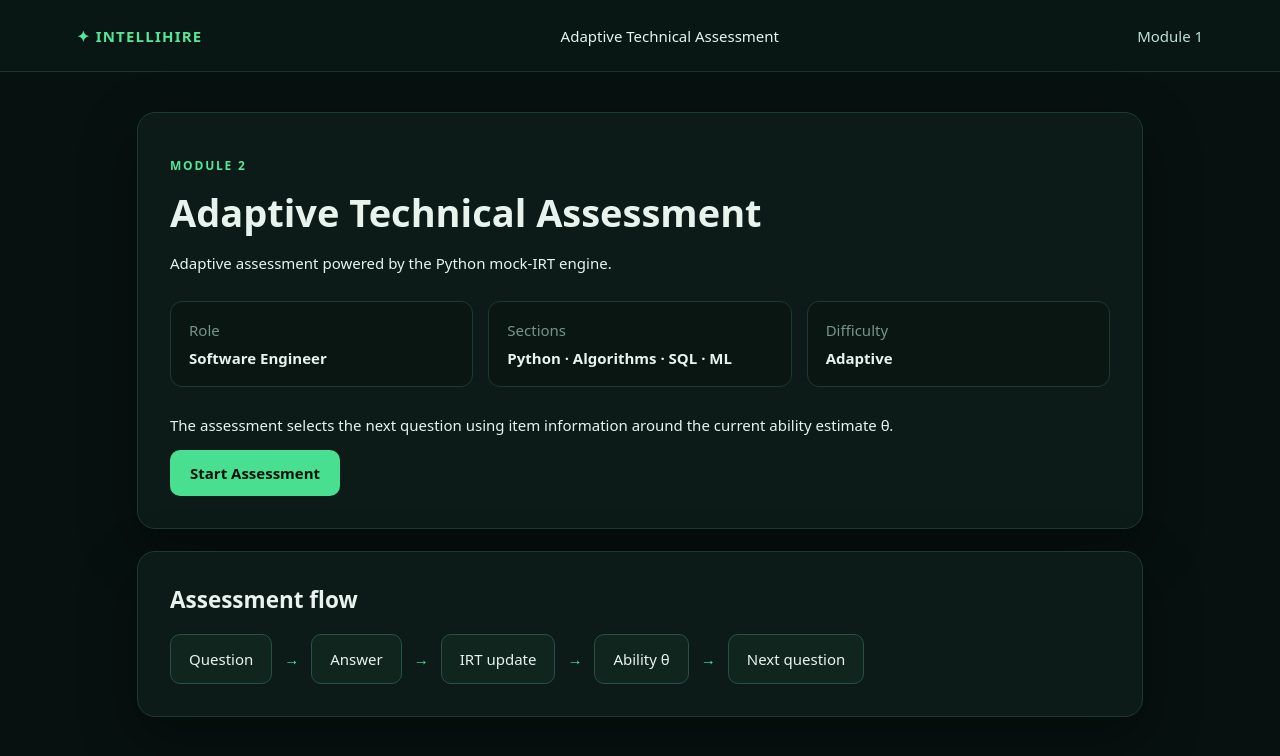
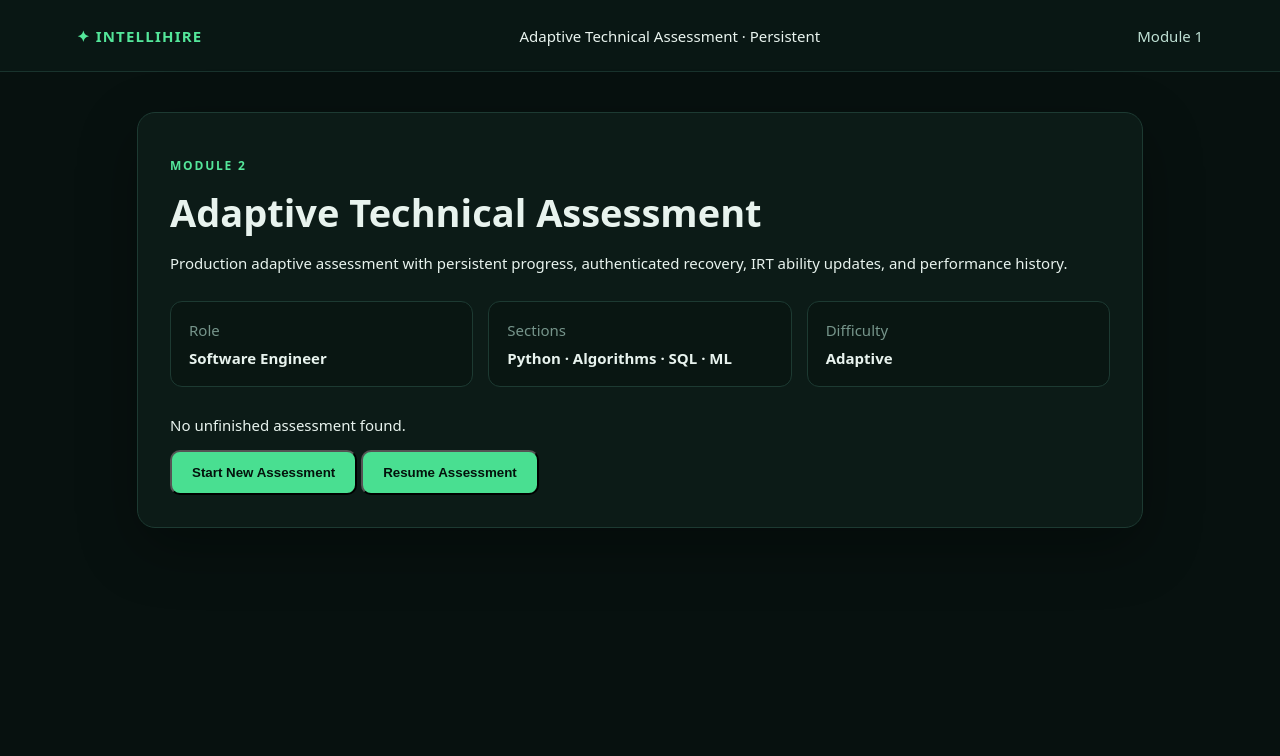
Before and after one commit to Student-Cybrarians/intellihire-v2, a Flask app: template templates/module2.html in a window 1280 px wide. Shown: the top 756 px of the page. Run offline with Flask 3, Linux system fonts and the light colour scheme; the template is opened without the code that fills it, so the values that code supplies are empty; some libraries are stand-ins or nearby versions.

Commit message:
Wire Module 2 UI to persistent adaptive assessment API

```diff
--- a/templates/module2.html
+++ b/templates/module2.html
@@ -2,9 +2,63 @@
 <html lang="en">
 <head><meta charset="utf-8"><meta name="viewport" content="width=device-width,initial-scale=1"><title>IntelliHire Module 2</title><link rel="stylesheet" href="/static/module2.css"></head>
 <body>
-<header><a href="/app/dashboard">✦ INTELLIHIRE</a><span>Adaptive Technical Assessment</span><a href="/app/module1/overview">Module 1</a></header>
+<header><a href="/app/dashboard">✦ INTELLIHIRE</a><span>Adaptive Technical Assessment · Persistent</span><a href="/app/module1/overview">Module 1</a></header>
 <main>
-<section class="panel"><p class="eyebrow">MODULE 2</p><h1>Adaptive Technical Assessment</h1><p>Adaptive assessment powered by the Python mock-IRT engine.</p><div class="grid"><div>Role<br><strong>Software Engineer</strong></div><div>Sections<br><strong>Python · Algorithms · SQL · ML</strong></div><div>Difficulty<br><strong>Adaptive</strong></div></div><p>The assessment selects the next question using item information around the current ability estimate θ.</p><a class="button" href="/app/module2/assessment">Start Assessment</a></section>
-<section class="panel"><h2>Assessment flow</h2><div class="flow"><span>Question</span><b>→</b><span>Answer</span><b>→</b><span>IRT update</span><b>→</b><span>Ability θ</span><b>→</b><span>Next question</span></div></section>
+<section class="panel" id="intro">
+  <p class="eyebrow">MODULE 2</p><h1>Adaptive Technical Assessment</h1>
+  <p>Production adaptive assessment with persistent progress, authenticated recovery, IRT ability updates, and performance history.</p>
+  <div class="grid"><div>Role<br><strong>Software Engineer</strong></div><div>Sections<br><strong>Python · Algorithms · SQL · ML</strong></div><div>Difficulty<br><strong>Adaptive</strong></div></div>
+  <p id="resume" class="muted">Checking for an existing assessment…</p>
+  <button class="button" id="start">Start New Assessment</button>
+  <button class="button" id="resumeBtn" hidden>Resume Assessment</button>
+</section>
+<section class="panel" id="assessment" hidden>
+  <div class="grid"><div>Question <strong id="progress">0 / 8</strong></div><div>Ability θ <strong id="ability">0.00</strong></div><div>Status <strong id="status">ACTIVE</strong></div></div>
+  <h2 id="topic"></h2><p id="prompt"></p><div id="options"></div>
+  <p id="feedback" class="muted"></p>
+  <button class="button" id="next" hidden>Next Question</button>
+  <button class="button" id="abandon">Save & Exit</button>
+</section>
+<section class="panel" id="results" hidden>
+  <p class="eyebrow">RESULT</p><h1>Assessment Complete</h1>
+  <div class="grid"><div>Score<br><strong id="score"></strong></div><div>Accuracy<br><strong id="accuracy"></strong></div><div>Ability θ<br><strong id="finalAbility"></strong></div></div>
+  <pre id="sectionScores"></pre>
+</section>
 </main>
+<script>
+let assessment=null, question=null;
+const $=id=>document.getElementById(id);
+async function api(url,opts={}){const r=await fetch(url,{credentials:'same-origin',headers:{'Content-Type':'application/json',...(opts.headers||{})},...opts});const data=await r.json().catch(()=>({}));if(!r.ok)throw new Error(data.error||'request_failed');return data;}
+function renderQuestion(){
+  if(!question){complete();return;}
+  $('progress').textContent=`${assessment.events.length} / ${assessment.target_questions}`;
+  $('ability').textContent=Number(assessment.ability).toFixed(2); $('topic').textContent=question.topic; $('prompt').textContent=question.prompt; $('feedback').textContent=''; $('next').hidden=true;
+  const box=$('options'); box.innerHTML='';
+  question.options.forEach((option,i)=>{const b=document.createElement('button');b.className='button';b.type='button';b.textContent=option;b.onclick=()=>answer(i);box.appendChild(b);});
+}
+async function loadNext(){
+  const data=await api('/api/module2/next',{method:'POST',body:JSON.stringify({ability:assessment.ability,answered:assessment.answered_ids,section:assessment.section||null})});
+  question=data.question; renderQuestion();
+}
+async function answer(index){
+  document.querySelectorAll('#options button').forEach(b=>b.disabled=true);
+  try{
+    const data=await api(`/api/module2/assessments/${assessment.id}/answer`,{method:'POST',body:JSON.stringify({question_id:question.id,answer:index})});
+    assessment=data.assessment; $('feedback').textContent=data.event.correct?'Correct — ability updated.':'Not quite — ability updated using the response probability.';
+    if(assessment.status==='COMPLETED'){complete(data.result);return;}
+    $('next').hidden=false;
+  }catch(e){$('feedback').textContent=e.message;document.querySelectorAll('#options button').forEach(b=>b.disabled=false);}
+}
+async function complete(result){
+  $('assessment').hidden=true;$('results').hidden=false;
+  result=result||await api('/api/module2/score',{method:'POST',body:JSON.stringify({events:assessment.events})});
+  $('score').textContent=`${result.score}%`; $('accuracy').textContent=`${result.accuracy}%`; $('finalAbility').textContent=Number(result.ability).toFixed(2); $('sectionScores').textContent=JSON.stringify(result.section_scores,null,2);
+}
+async function start(){
+  const data=await api('/api/module2/assessments',{method:'POST',body:JSON.stringify({target_questions:8})}); assessment=data; $('intro').hidden=true;$('assessment').hidden=false; await loadNext();
+}
+async function resume(){const data=await api('/api/module2/assessments/latest');if(!data.assessment)return start();assessment=data.assessment;$('intro').hidden=true;$('assessment').hidden=false;if(assessment.status==='COMPLETED'){complete();return;}await loadNext();}
+$('start').onclick=()=>start().catch(e=>{$('resume').textContent=e.message;});$('resumeBtn').onclick=()=>resume().catch(e=>{$('resume').textContent=e.message;});$('next').onclick=()=>loadNext().catch(e=>{$('feedback').textContent=e.message;});$('abandon').onclick=async()=>{if(assessment)await api(`/api/module2/assessments/${assessment.id}/abandon`,{method:'POST'});location.href='/app/dashboard';};
+(async()=>{try{const data=await api('/api/module2/assessments/latest');if(data.assessment&&data.assessment.status==='ACTIVE'){$('resume').textContent='An unfinished assessment was found and can be resumed safely.';$('resumeBtn').hidden=false;}else $('resume').textContent='No unfinished assessment found.';}catch(e){$('resume').textContent='Persistent assessment storage is temporarily unavailable.';}})();
+</script>
 </body></html>
```
